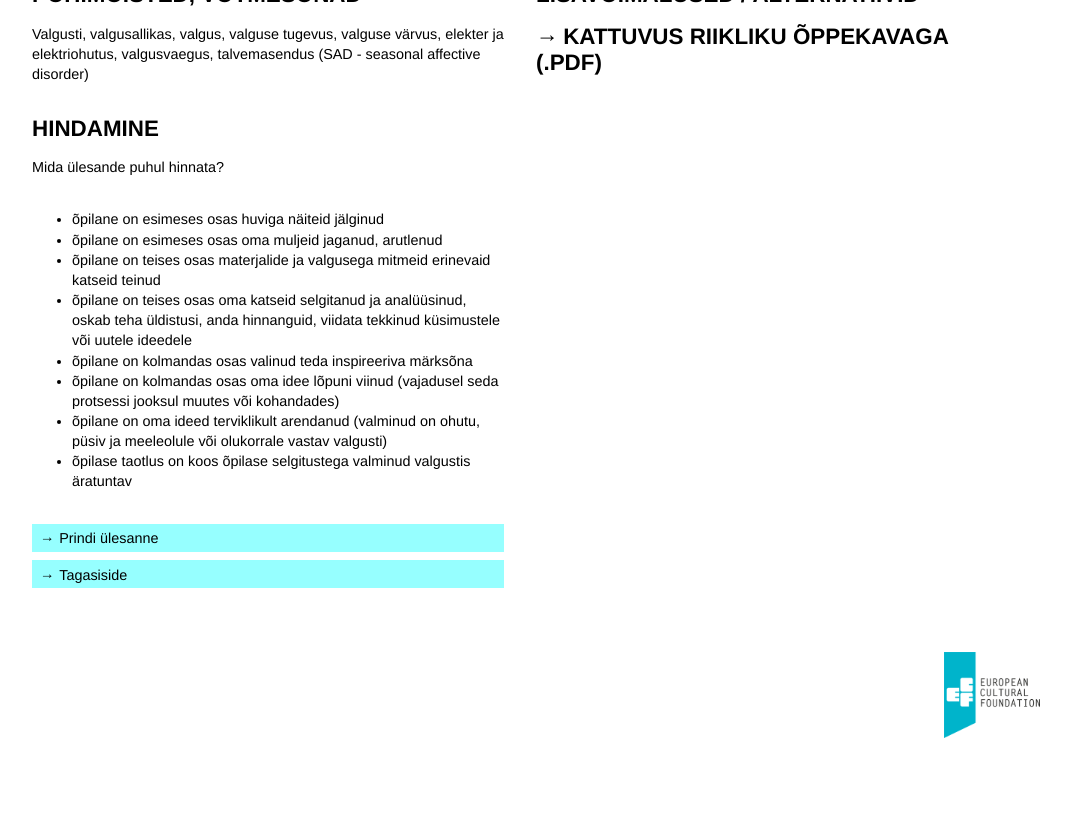
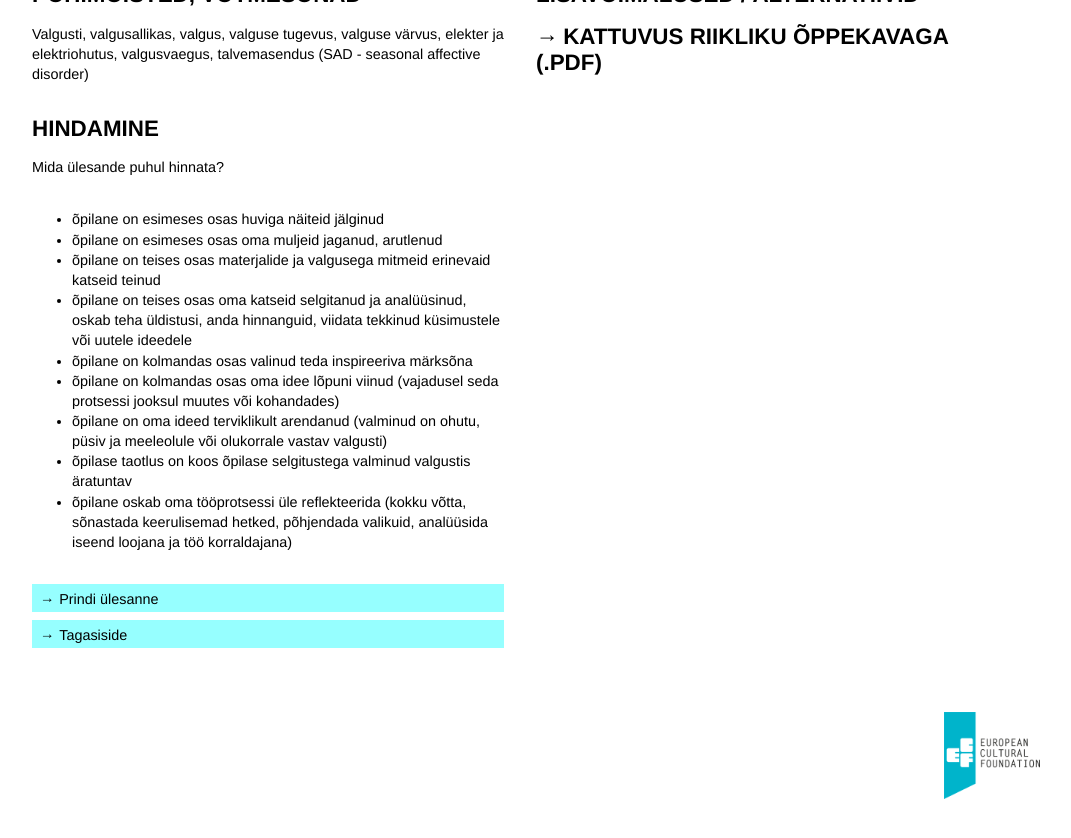
Before and after one commit to ruumiharidus/ruumiharidus.github.io, a Jekyll site: the page built from _posts/2015-12-18-saagu-valgus.md, in a window 1280 px wide and 900 px high, scrolled down 3379 px. Shown: the top 838 px of the window, without its empty margins (104-1175 px from the left). Built offline with Jekyll 4.4.1, drawn with Linux system fonts in a browser that asks for light colours; nearby versions of some CDN libraries.

Commit message:
Updated 2015-12-18-saagu-valgus.md

```diff
--- a/_posts/2015-12-18-saagu-valgus.md
+++ b/_posts/2015-12-18-saagu-valgus.md
@@ -87,6 +87,7 @@ Mida ülesande puhul hinnata?
 - õpilane on kolmandas osas oma idee lõpuni viinud (vajadusel seda protsessi jooksul muutes või kohandades)
 - õpilane on oma ideed terviklikult arendanud (valminud on ohutu, püsiv ja meeleolule või olukorrale vastav valgusti)
 - õpilase taotlus on koos õpilase selgitustega valminud valgustis äratuntav
+- õpilane oskab oma tööprotsessi üle reflekteerida (kokku võtta, sõnastada keerulisemad hetked, põhjendada valikuid, analüüsida iseend loojana ja töö korraldajana)
 
 
 [Prindi ülesanne](){:class='do-print'}
```
